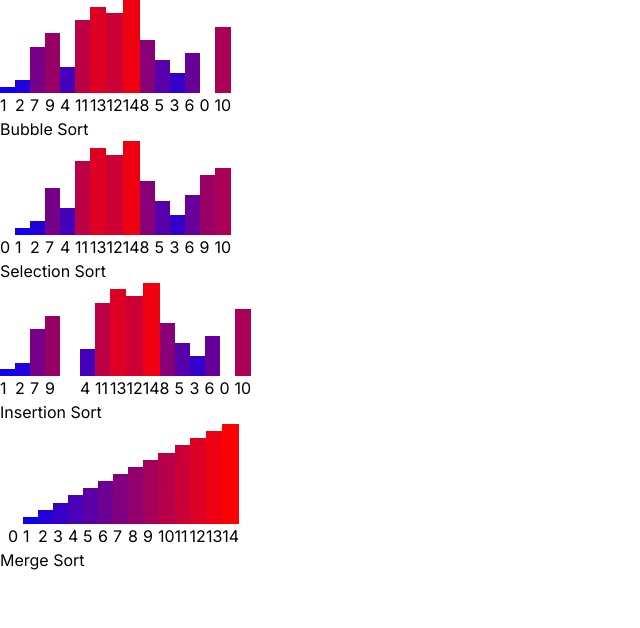
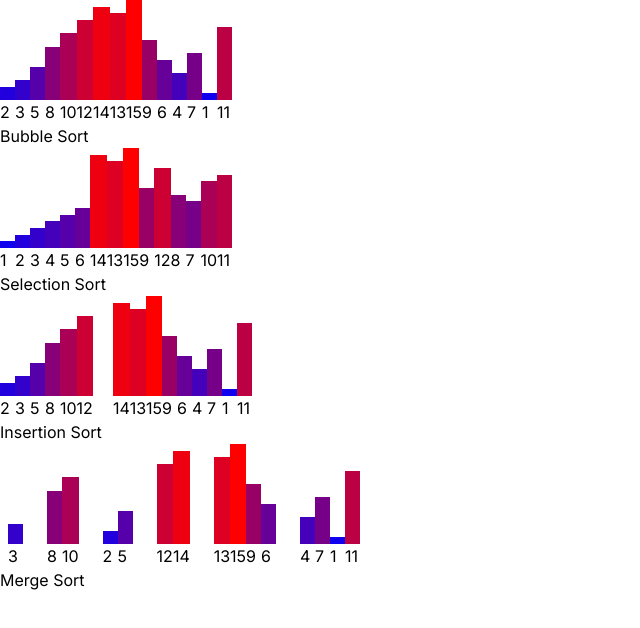
Before and after one commit to fractal-bootcamp/briansmiley.algorithms, a Next.js app: page / in a window 1280 px wide. Shown: the top 628 px of the page, without its empty margins (0-640 px from the left). Built offline with nearby package versions, Linux system fonts and the light colour scheme.

Commit message:
cleans up mergeSort render and makes it go down then up

```diff
--- a/app/algorithms/mergeSortFunc.ts
+++ b/app/algorithms/mergeSortFunc.ts
@@ -3,6 +3,7 @@ export interface Snapshot {
   after: number[];
   leftChildren?: Snapshot;
   rightChildren?: Snapshot;
+  index?: number;
 }
 
 const mergeSort = (arr: number[]): Snapshot => {
@@ -37,6 +38,27 @@ const mergeSort = (arr: number[]): Snapshot => {
   };
 };
 
+/**Adds breadth first indexing to merge tree */
+export const indexMergeTree = (snapshot: Snapshot) => {
+  let count = 0;
+  const queue = [snapshot];
+  while (queue.length > 0) {
+    const node = queue.shift()!;
+    node.index = count++;
+    if (node.leftChildren) queue.push(node.leftChildren);
+    if (node.rightChildren) queue.push(node.rightChildren);
+  }
+  // console.log(snapshot);
+  return snapshot;
+};
 export default mergeSort;
 
-console.log(JSON.stringify(mergeSort([6, 34, 214, 52, 23]), undefined, 1));
+// console.log(
+//   JSON.stringify(
+//     indexMergeTree(
+//       mergeSort([1, 2, 5, 7, 5, 4, 12, 41, 12, 14, 16, 17, 345, 52, 23])
+//     ),
+//     undefined,
+//     1
+//   )
+// );
--- a/app/components/MergeSort.tsx
+++ b/app/components/MergeSort.tsx
@@ -1,43 +1,69 @@
 import { useEffect, useState } from "react";
-import mergeSort, { Snapshot } from "../algorithms/mergeSortFunc";
+import mergeSort, {
+  Snapshot,
+  indexMergeTree
+} from "../algorithms/mergeSortFunc";
 import SortableBar from "./SortableBar";
 import { SortVizProps } from "./Sorts";
 
-const contextDepth = (context: Snapshot) =>
-  Math.ceil(Math.log2(context.after.length)); //remaining level of merge/split below this one to know how to handle currentDepth
 const MergeSort = ({ unsortedArray, tick }: SortVizProps) => {
-  const solution = mergeSort(unsortedArray);
-  const [depth, setDepth] = useState(1);
+  const [solution, setSolution] = useState(
+    indexMergeTree(mergeSort(unsortedArray))
+  );
+  const arrayMax = Math.max(...unsortedArray);
+  const [depth, setDepth] = useState(0);
+  const [sortFlag, setSortFlag] = useState(false);
   useEffect(() => {
-    if (depth === contextDepth(solution)) return;
-    setTimeout(() => setDepth(depth + 1), tick);
+    if (depth === solution.before.length - 1) setSortFlag(true); //flip to whether we are splitting or sorting when we hit the last node
+    setTimeout(() => {
+      const increment = sortFlag ? -1 : 1; //if sort flag is on, we are counting backwards as we walk up and sort/merge
+      setDepth(depth + increment); //increase our depth tick
+    }, tick);
   }, [depth]);
-  return <MergeSortMeta context={solution} currentDepth={depth} />;
+
+  return (
+    <MergeSortMeta
+      context={solution}
+      currentDepth={depth}
+      sortFlag={sortFlag}
+      arrayMax={arrayMax}
+    />
+  );
 };
 interface MergeSortMetaProps {
-  currentDepth: number; //passed down depth the render is at to decide what to show
   context: Snapshot; //the entire merge
+  currentDepth: number; //upticking render depth
+  sortFlag: boolean; //whether we are sorting or splitting
+  arrayMax: number; //size of largest entry; for display scaling
 }
-const MergeSortMeta = ({ currentDepth, context }: MergeSortMetaProps) => {
-  const renderSelfSorted = contextDepth(context) <= currentDepth;
+const MergeSortMeta = ({
+  context,
+  currentDepth,
+  sortFlag,
+  arrayMax
+}: MergeSortMetaProps) => {
+  const arrayToRender = sortFlag ? context.after : context.before;
   return (
     <div>
-      {renderSelfSorted ? (
-        <div className="flex justify-start items-end mx-2">
-          {context.after.map(val => (
-            <SortableBar
-              height={val}
-              max={Math.max(...context.after)}
-              key={val}
-            />
-          ))}
-        </div>
-      ) : (
-        <div className="flex justify-start gap-2">
+      {currentDepth > context.index! ? (
+        <div className="flex justify-start gap-2 items-end">
+          {/* If we are past a nodes index and it is a singleton, render it */}
+          {context.after.length === 1 ? (
+            <div className="flex h-full justify-start items-end mx-2">
+              {arrayToRender.map(val => (
+                <SortableBar height={val} max={arrayMax} key={val} />
+              ))}
+            </div>
+          ) : (
+            ""
+          )}
+          {/* Otherwise, render its children */}
           {context.leftChildren ? (
             <MergeSortMeta
               currentDepth={currentDepth}
               context={context.leftChildren}
+              sortFlag={sortFlag}
+              arrayMax={arrayMax}
             />
           ) : (
             ""
@@ -46,13 +72,22 @@ const MergeSortMeta = ({ currentDepth, context }: MergeSortMetaProps) => {
             <MergeSortMeta
               currentDepth={currentDepth}
               context={context.rightChildren}
+              sortFlag={sortFlag}
+              arrayMax={arrayMax}
             />
           ) : (
             ""
           )}
         </div>
+      ) : (
+        <div className="flex h-full justify-start items-end mx-2">
+          {arrayToRender.map(val => (
+            <SortableBar height={val} max={arrayMax} key={val} />
+          ))}
+        </div>
       )}
     </div>
   );
 };
+
 export default MergeSort;
--- a/app/components/Sorts.tsx
+++ b/app/components/Sorts.tsx
@@ -4,7 +4,7 @@ import BubbleSort from "./BubbleSort";
 import InsertionSort from "./InsertionSort";
 import SelectionSort from "./SelectionSort";
 import MergeSort from "./MergeSort";
-const sampleArray = Array.from({ length: 15 }, (_, idx) => idx);
+const sampleArray = Array.from({ length: 15 }, (_, idx) => idx + 1);
 const scrambledArray = scrambled(sampleArray);
 export interface SortVizProps {
   unsortedArray: number[];
@@ -21,7 +21,7 @@ const Sorts = () => {
     <div>
       {sorts.map(sort => (
         <div key={sort.name}>
-          <sort.component unsortedArray={scrambledArray} tick={1500} />
+          <sort.component unsortedArray={scrambledArray} tick={1000} />
           {sort.name}
         </div>
       ))}
```
